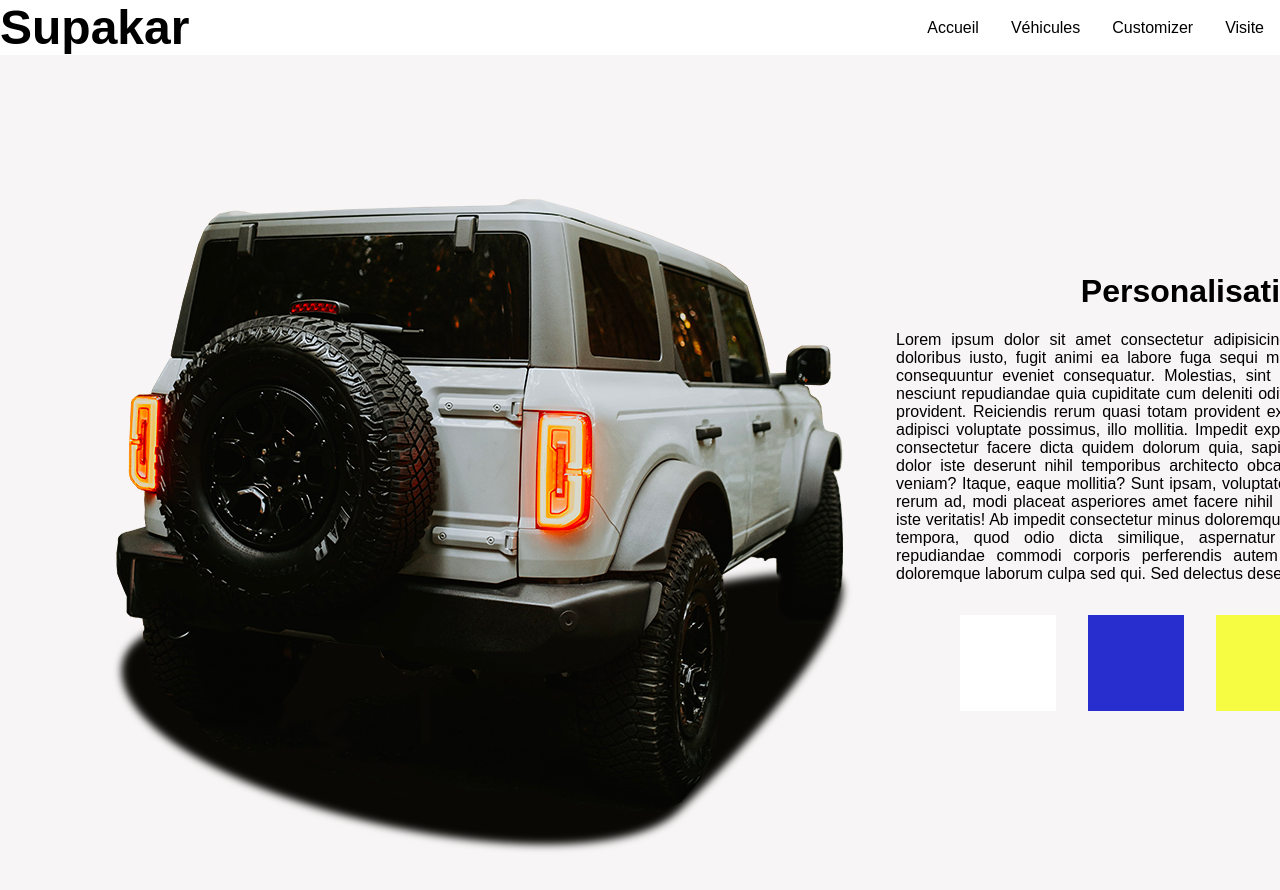
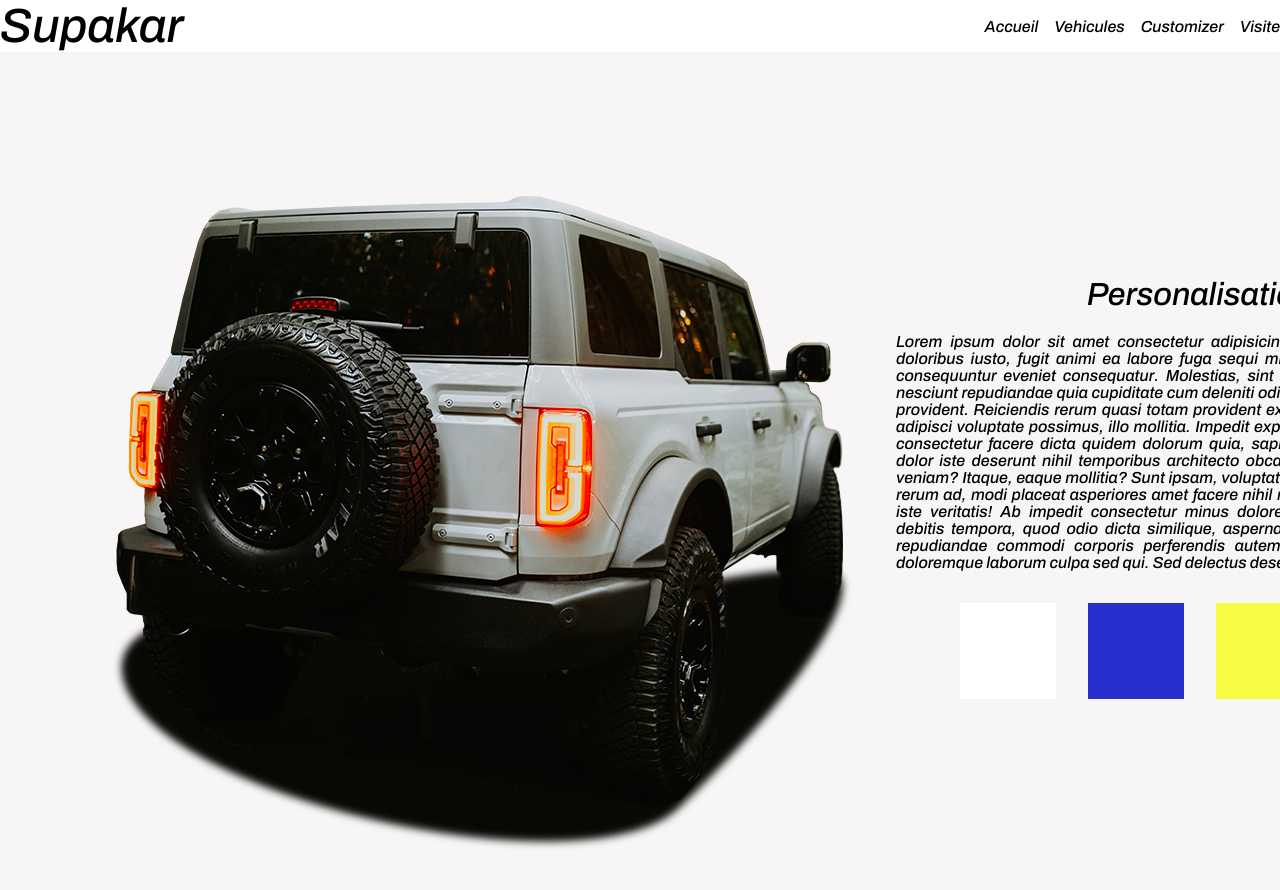
Before and after one commit to Yankhoba92/Supakar, a React (Vite) app: page / in a window 1280 px wide. Shown: the top 890 px of the page. Built offline with nearby package versions, Linux system fonts and the light colour scheme.

Commit message:
🚧 rename

```diff
--- a/index.html
+++ b/index.html
@@ -4,10 +4,7 @@
     <meta charset="UTF-8" />
     <link rel="preconnect" href="https://fonts.googleapis.com" />
     <link rel="preconnect" href="https://fonts.gstatic.com" crossorigin />
-    <link
-      href="https://fonts.googleapis.com/css2?family=Open+Sans:ital@1&display=swap"
-      rel="stylesheet"
-    />
+    <link href="https://fonts.googleapis.com/css2?family=Archivo:ital,wght@1,500&display=swap" rel="stylesheet">
     <meta name="viewport" content="width=device-width, initial-scale=1.0" />
     <title>Supakar</title>
   </head>
--- a/src/assets/components/Button.jsx
+++ b/src/assets/components/Button.jsx
@@ -1,10 +1,7 @@
 import React from "react";
 
 const Button = ({ nameClass, image, onClick }) => {
-  return (
-    <button className={nameClass} onClick={onClick}>
-    </button>
-  );
+  return <button className={nameClass} onClick={onClick}></button>;
 };
 
 export default Button;
--- a/src/assets/components/Nav.jsx
+++ b/src/assets/components/Nav.jsx
@@ -12,10 +12,10 @@ function Nav() {
             <nav className="navbar">
                 <span>Supakar</span>
                 <ul>
-                    <li><NavLink to="/">Accueil</NavLink></li>
-                    <li><NavLink to="#">Véhicules</NavLink></li>
-                    <li><NavLink to="#">Customizer</NavLink></li>
-                    <li><NavLink to="#">Visite</NavLink></li>
+                <li><NavLink to="/" className={({ isActive }) => (isActive ? 'active' : '')}>Accueil</NavLink></li>
+                    <li>Vehicules</li>
+                    <li><NavLink to="/customizer" className={({ isActive }) => (isActive ? 'active' : '')}>Customizer</NavLink></li>
+                    <li>Visite</li>
                 </ul>
             </nav>
         </header>
--- a/src/assets/components/Personalisation.jsx
+++ b/src/assets/components/Personalisation.jsx
@@ -1,13 +1,13 @@
 import React, { useState } from "react";
 import "../../index.css";
-import ogImg from "../img/original.png";
+import originalImg from "../img/original.png";
 import YellowImg from "../img/yellow.png";
 import BlueImg from "../img/blue.png";
 import GreenImg from "../img/green.png";
 import Button from "./Button";
 
 function Personalisation() {
-  const [currentImage, setCurrentImage] = useState(ogImg);
+  const [currentImage, setCurrentImage] = useState(originalImg);
 
   const handleButtonClick = (newImage) => {
     setCurrentImage(newImage);
@@ -45,8 +45,8 @@ function Personalisation() {
             <div className="buttons">
           <Button
             nameClass={"whiteButton"}
-            image={ogImg}
-            onClick={() => handleButtonClick(ogImg)}
+            image={originalImg}
+            onClick={() => handleButtonClick(originalImg)}
           />
           <Button
             nameClass={"blueButton"}
--- a/src/index.css
+++ b/src/index.css
@@ -57,6 +57,7 @@ header{
   width: 6rem;
   height: 6rem;
   margin: 1rem;
+  cursor: pointer;
 }
 .main .whiteButton {
   background-color: #ffffff;
```
Also changed, not shown: src/App.css (added).
